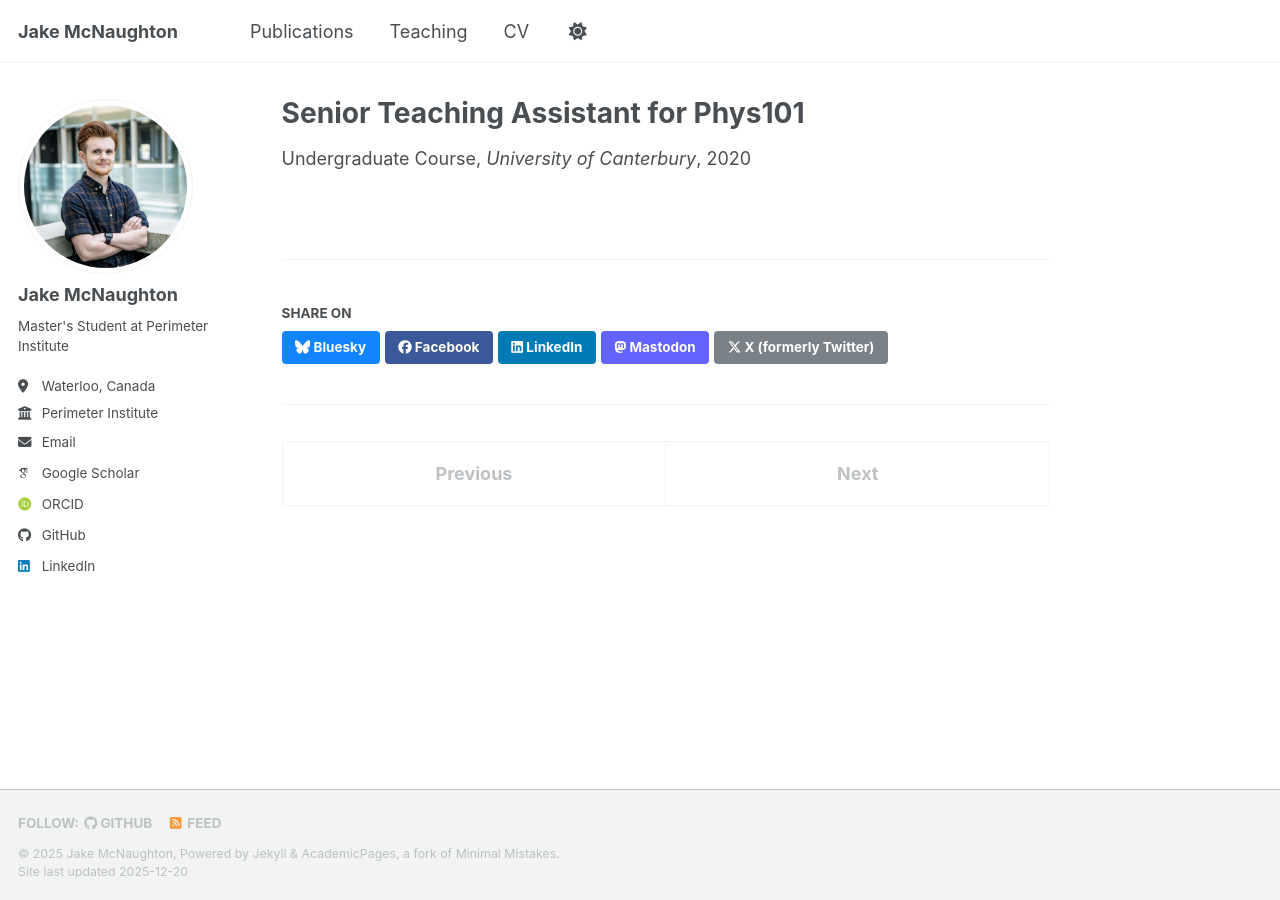
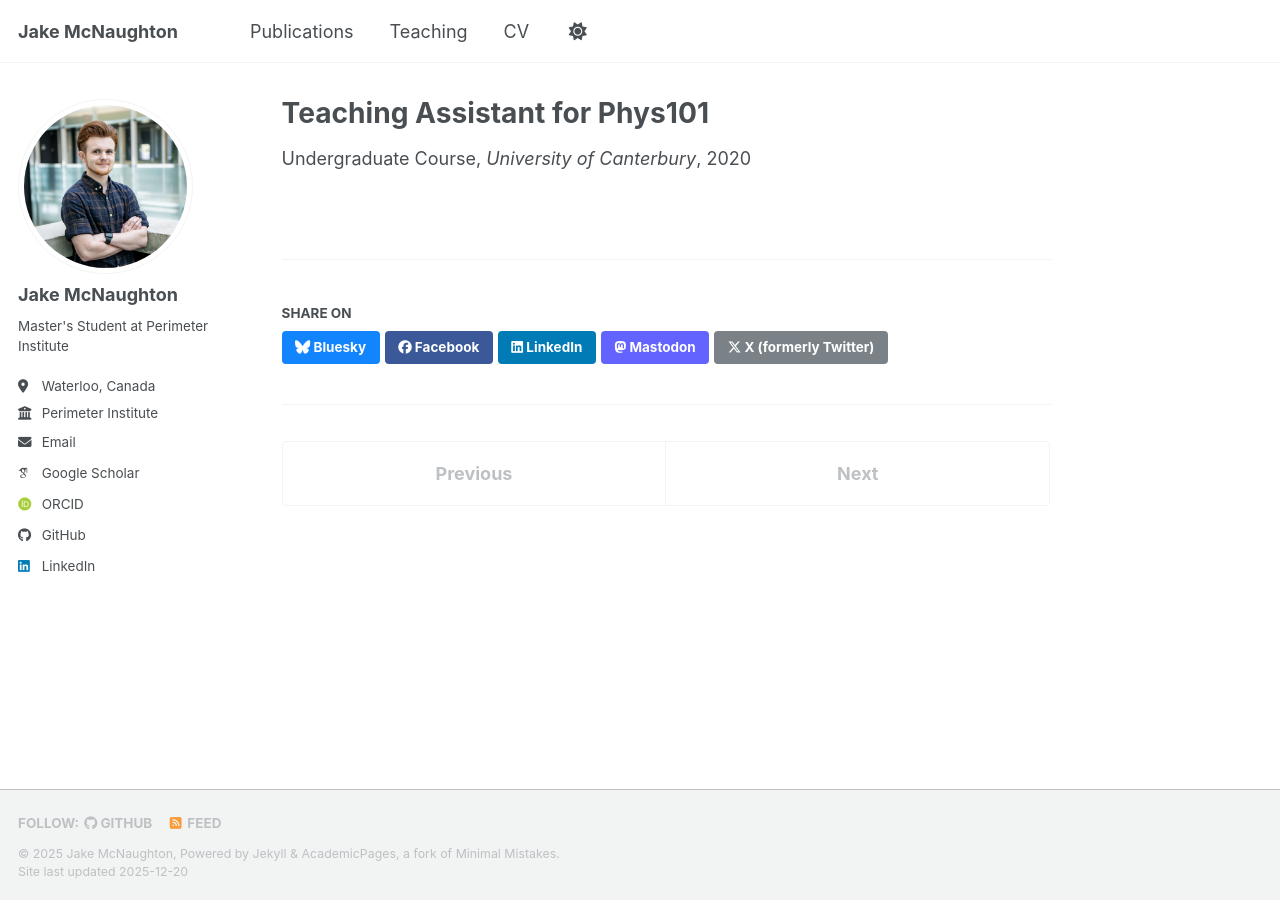
Before and after one commit to jakemcnaughton/jakemcnaughton.github.io, a Jekyll site: the page built from _teaching/phys101_sem1.md, in a window 1280 px wide. Built offline with Jekyll 4.4.1, drawn with Linux system fonts in a browser that asks for light colours; some web fonts are replaced; a script bundle is joined from its source files by our own code; library files that are not in the unit come from our copies; some of the changed lines change nothing that is shown.

Commit message:
Update and rename 2014-spring-teaching-1.md to phys101_sem1.md

```diff
--- a/_teaching/2014-spring-teaching-1.md
+++ b/_teaching/phys101_sem1.md
@@ -1,9 +1,10 @@
 ---
-title: "Senior Teaching Assistant for Phys101"
+title: "Teaching Assistant for Phys101"
 collection: teaching
 type: "Undergraduate Course"
-permalink: /teaching/2014-spring-teaching-1
+permalink: /teaching/phys101_sem1
 venue: "University of Canterbury"
 date: 2020-01-01
+semester: "Semester 1"
 location: "Christchurch, New Zealand"
 ---
```
